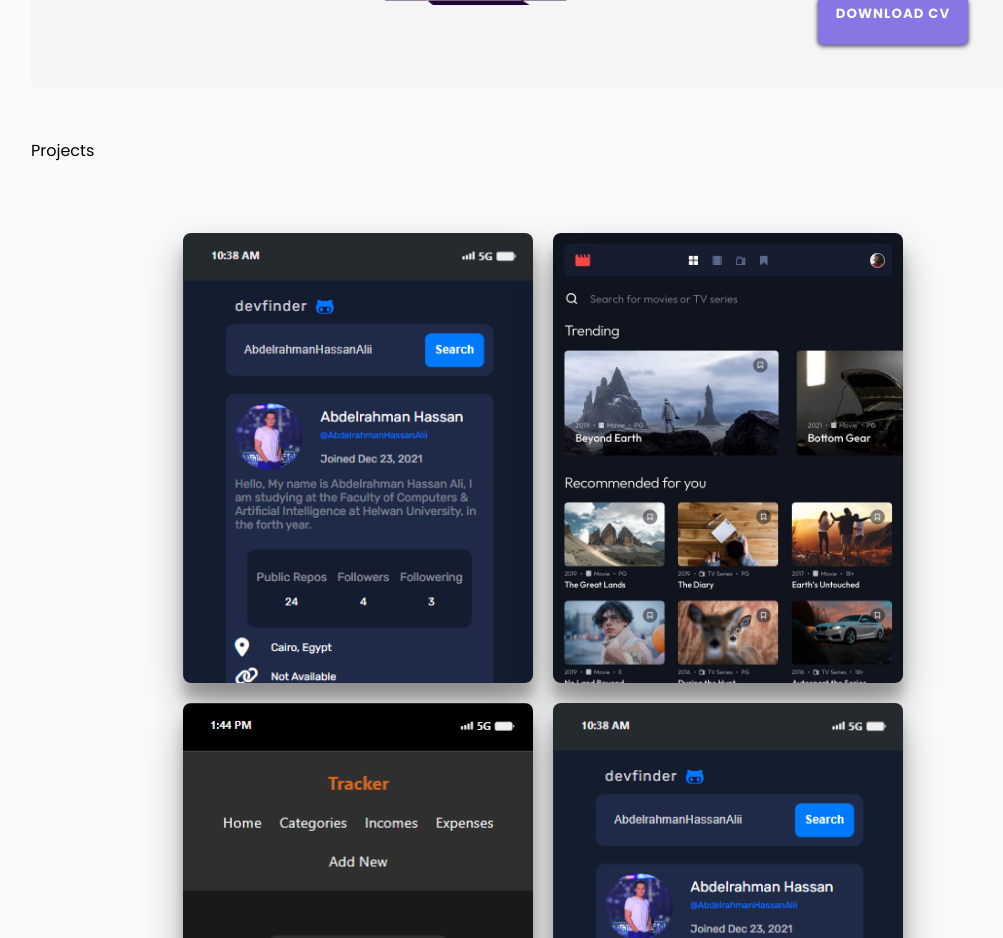
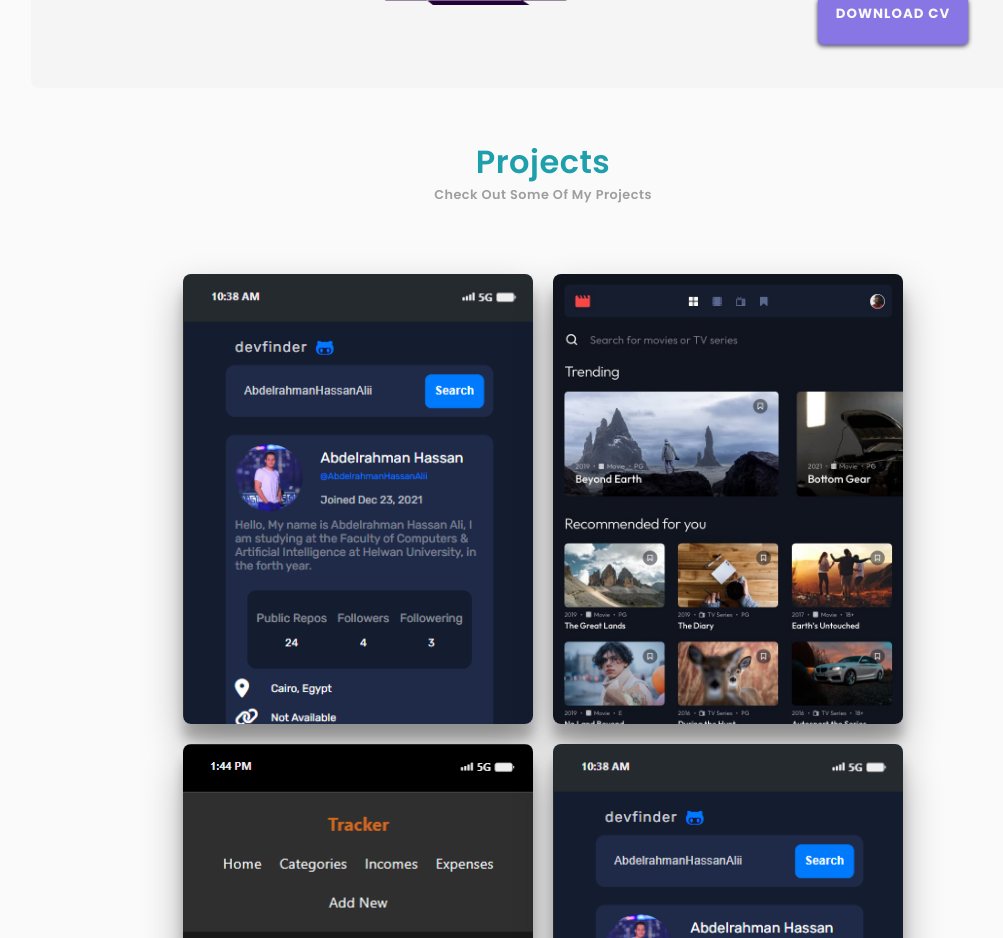
Before and after one commit to AbdelrahmanHassanAlii/Portfolio-React, a React (Create React App) app: page / in a window 1280 px wide. Shown: the part 1500-2438 px from the top of the page, without its empty margins (97-1100 px from the left). Built offline with nearby package versions, Linux system fonts and the light colour scheme.

Commit message:
add section header to projects section

```diff
--- a/src/components/Projects.js
+++ b/src/components/Projects.js
@@ -3,6 +3,7 @@
 import "../assets/style/projects.css";
 import ProjectItem from "./ProjectItem";
 import projectsData from "../data/Json Folder/projects.json";
+import SectionHeader from "./SectionHeader";
 
 export default function Projects() {
   const [projects, setProjects] = useState([]);
@@ -13,7 +14,7 @@
 
   return (
     <div div className="projects-section narrow-container" id="projects">
-      <div className="projects-title">Projects</div>
+      <SectionHeader title="Projects" subtitle="Check out some of my projects" />
       <div className="projects-container">
         <div className="projects-list">
           {projects.map((project, index) => (
```
